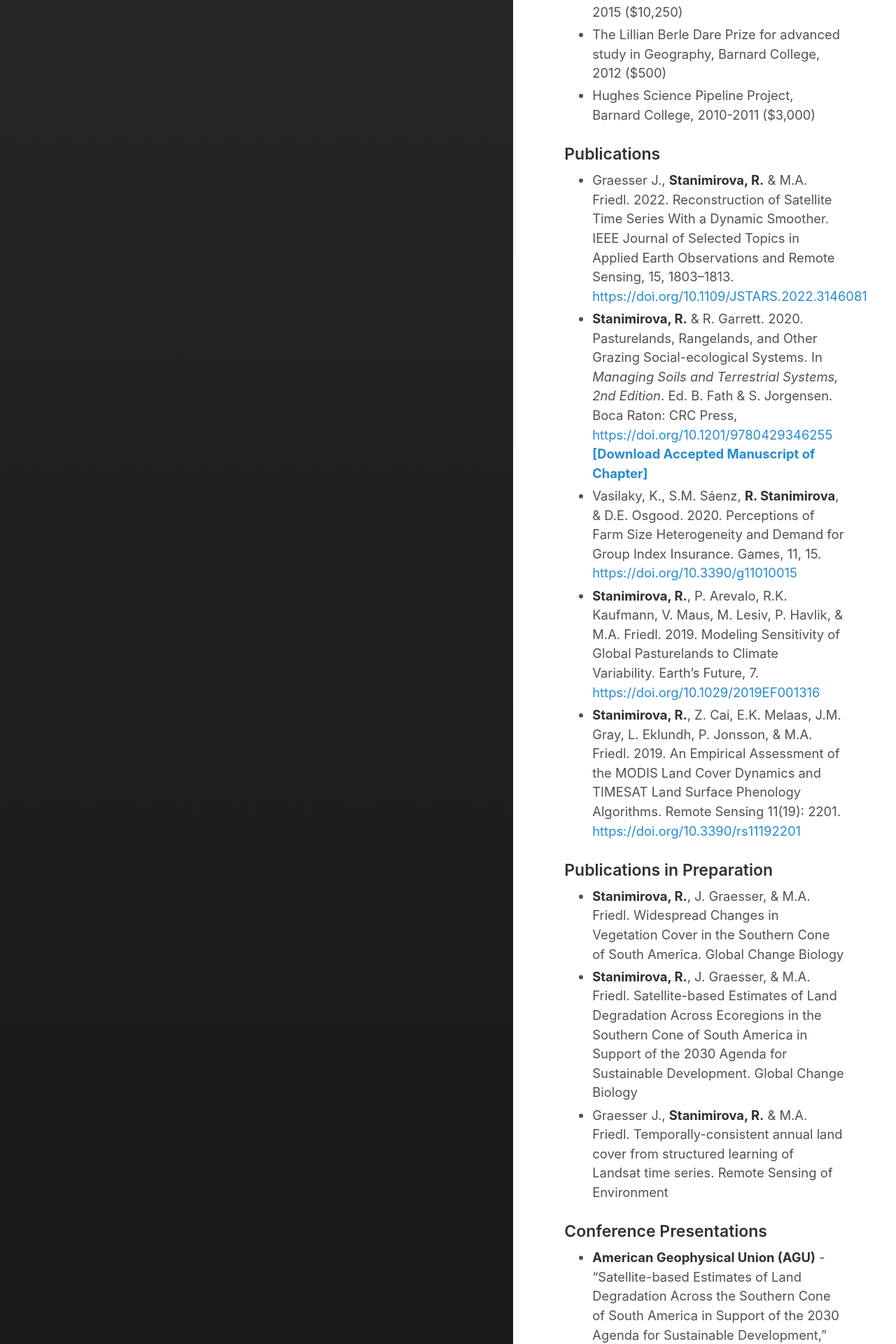
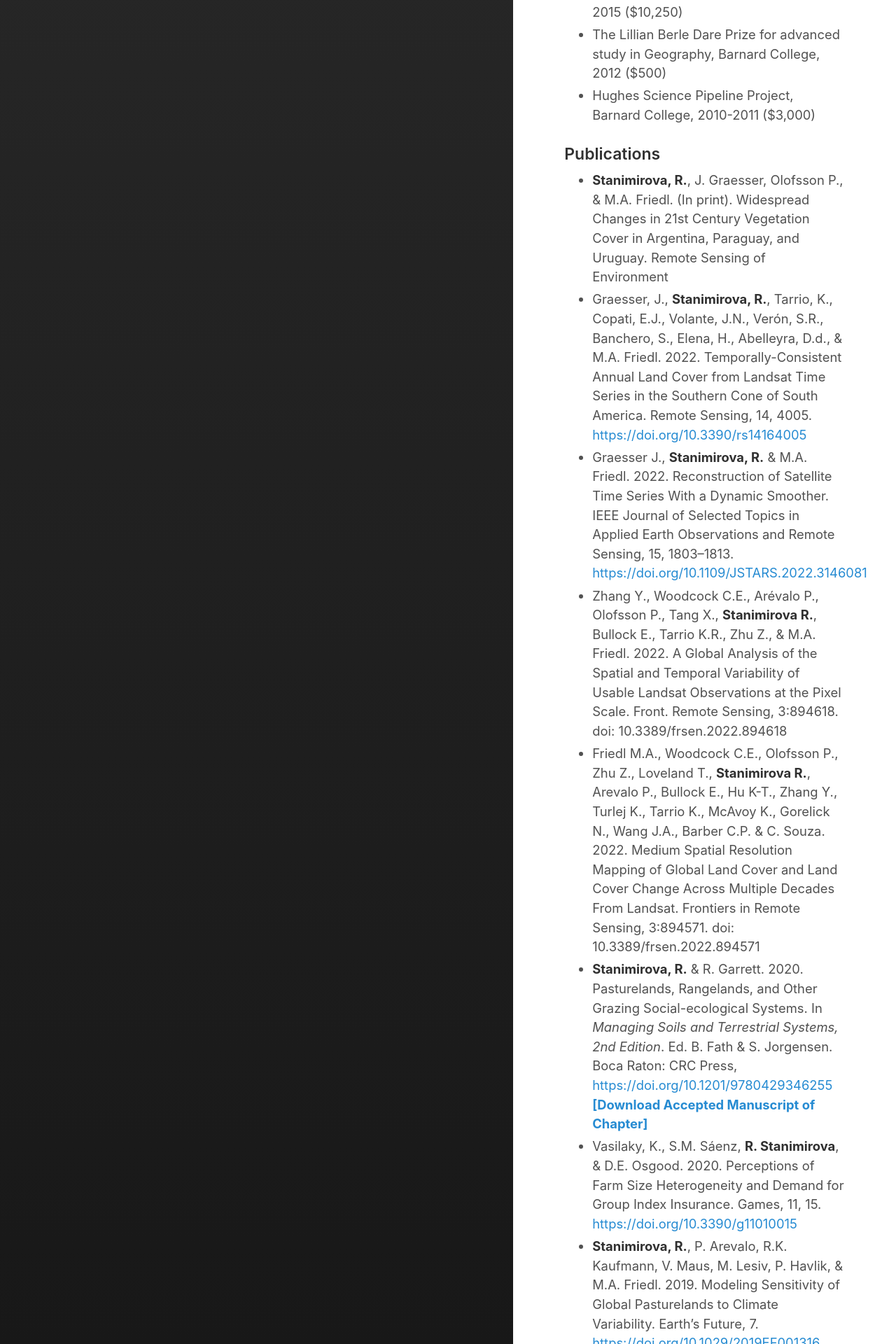
Before and after one commit to rkstan/rkstan.github.io, a Jekyll site: the page built from CurriculumVitae.md, in a window 1280 px wide. Shown: the part 1702-3622 px from the top of the page at 70% size. Built offline with Jekyll 4.4.1, drawn with Linux system fonts in a browser that asks for light colours; nearby versions of some CDN libraries; some of the changed text lies outside the part shown.

Commit message:
Update CurriculumVitae.md
added new pubs

```diff
--- a/CurriculumVitae.md
+++ b/CurriculumVitae.md
@@ -35,7 +35,11 @@ Barnard College of Columbia University, New York, New York, USA
 * Hughes Science Pipeline Project, Barnard College, 2010-2011 ($3,000)
 
 ### Publications
+* **Stanimirova, R.**, J. Graesser, Olofsson P., & M.A. Friedl. (In print). Widespread Changes in 21st Century Vegetation Cover in Argentina, Paraguay, and Uruguay. Remote Sensing of Environment
+* Graesser, J., **Stanimirova, R.**, Tarrio, K., Copati, E.J., Volante, J.N., Verón, S.R., Banchero, S., Elena, H., Abelleyra, D.d., & M.A. Friedl. 2022. Temporally-Consistent Annual Land Cover from Landsat Time Series in the Southern Cone of South America. Remote Sensing, 14, 4005. <a href="https://doi.org/10.3390/rs14164005">https://doi.org/10.3390/rs14164005</a>
 * Graesser J., **Stanimirova, R.** & M.A. Friedl. 2022. Reconstruction of Satellite Time Series With a Dynamic Smoother. IEEE Journal of Selected Topics in Applied Earth Observations and Remote Sensing, 15, 1803–1813. <a href="https://doi.org/10.1109/JSTARS.2022.3146081">https://doi.org/10.1109/JSTARS.2022.3146081</a>
+* Zhang Y., Woodcock C.E., Arévalo P., Olofsson P., Tang X., **Stanimirova R.**, Bullock E., Tarrio K.R., Zhu Z., & M.A. Friedl. 2022. A Global Analysis of the Spatial and Temporal Variability of Usable Landsat Observations at the Pixel Scale. Front. Remote Sensing, 3:894618. doi: 10.3389/frsen.2022.894618
+* Friedl M.A., Woodcock C.E., Olofsson P., Zhu Z., Loveland T., **Stanimirova R.**, Arevalo P., Bullock E., Hu K-T., Zhang Y., Turlej K., Tarrio K., McAvoy K., Gorelick N., Wang J.A., Barber C.P. & C. Souza. 2022. Medium Spatial Resolution Mapping of Global Land Cover and Land Cover Change Across Multiple Decades From Landsat. Frontiers in Remote Sensing, 3:894571. doi: 10.3389/frsen.2022.894571
 * **Stanimirova, R.** & R. Garrett. 2020. Pasturelands, Rangelands, and Other Grazing Social-ecological Systems. In <i>Managing Soils and Terrestrial Systems, 2nd Edition</i>. Ed. B. Fath & S. Jorgensen. Boca Raton: CRC Press, <a href="https://doi.org/10.1201/9780429346255">https://doi.org/10.1201/9780429346255</a>
 <a href="../images/Stanimirova_Garrett_Grazing_systems_handbook_chapter.pdf"><b>[Download Accepted Manuscript of Chapter]</b></a> <br>
 * Vasilaky, K., S.M. Sáenz, **R. Stanimirova**, & D.E. Osgood. 2020. Perceptions of Farm Size Heterogeneity and Demand for Group Index Insurance. Games, 11, 15. <a href="https://doi.org/10.3390/g11010015">https://doi.org/10.3390/g11010015</a>
@@ -45,9 +49,7 @@ Barnard College of Columbia University, New York, New York, USA
 
 
 ### Publications in Preparation
-* **Stanimirova, R.**, J. Graesser, & M.A. Friedl. Widespread Changes in Vegetation Cover in the Southern Cone of South America. Global Change Biology
 * **Stanimirova, R.**, J. Graesser, & M.A. Friedl. Satellite-based Estimates of Land Degradation Across Ecoregions in the Southern Cone of South America in Support of the 2030 Agenda for Sustainable Development. Global Change Biology
-* Graesser J., **Stanimirova, R.** & M.A. Friedl. Temporally-consistent annual land cover from structured learning of Landsat time series. Remote Sensing of Environment
 
 ### Conference Presentations
 * **American Geophysical Union (AGU)** - "Satellite-based Estimates of Land Degradation Across the Southern Cone of South America in Support of the 2030 Agenda for Sustainable Development," eLightning and Virtual Poster Presentation, online, December 2020
```
